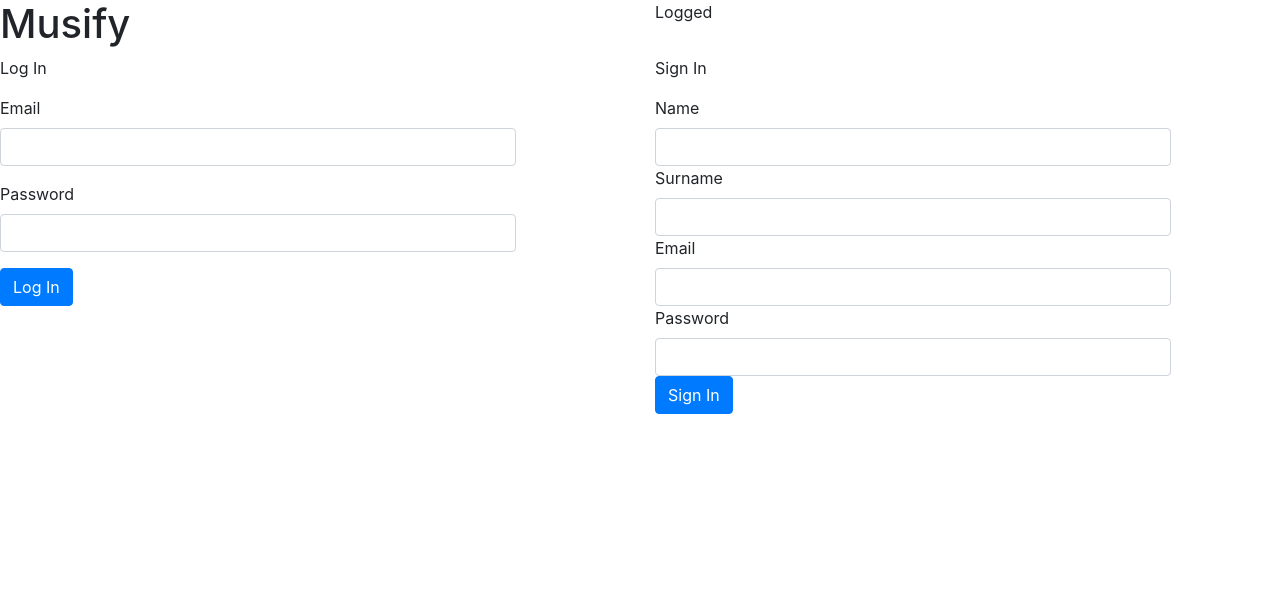
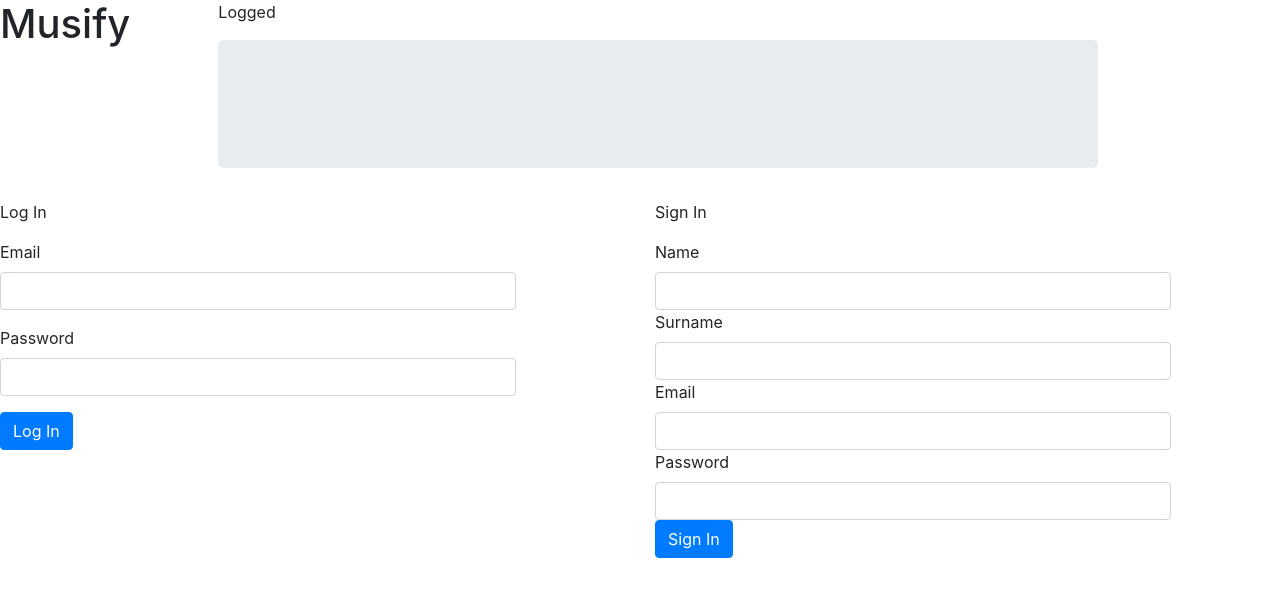
Before and after one commit to ervitis/mean2-client, an Angular app: page / in a window 1280 px wide. Shown: the top 596 px of the page. Built offline with nearby package versions, Linux system fonts and the light colour scheme.

Commit message:
feat: home component

```diff
--- a/src/app/app.component.html
+++ b/src/app/app.component.html
@@ -1,5 +1,5 @@
 <div class="row">
-  <div class="navigation col col-xs-2">
+  <div class="navigation col-lg-2">
     <h1>{{title}}</h1>
     <div *ngIf="identity">
       <nav id="navigation">
@@ -25,9 +25,13 @@
 
   <div class="clearfix"></div>
 
-  <div [class.hidden]="!identity" class="central col col-xs-10">
+  <div [class.hidden]="!identity" class="central col-lg-10">
     <p>Logged</p>
-    <router-outlet></router-outlet>
+    <div class="row">
+      <div class="col-md-10">
+        <router-outlet></router-outlet>
+      </div>
+    </div>
   </div>
 </div>
 
--- a/src/app/app.module.ts
+++ b/src/app/app.module.ts
@@ -7,12 +7,14 @@ import { AppComponent } from './app.component';
 import {UserEditComponent} from './components/user-edit.component';
 import {ArtistListComponent} from './components/artist-list.component';
 import {appRoutingProviders, routing} from './app.routing';
+import {HomeComponent} from './components/home.component';
 
 @NgModule({
   declarations: [
     AppComponent,
     UserEditComponent,
-    ArtistListComponent
+    ArtistListComponent,
+    HomeComponent
   ],
   imports: [
     BrowserModule,
--- /dev/null
+++ b/src/app/components/home.component.ts
@@ -0,0 +1,22 @@
+import {Component, OnInit} from '@angular/core';
+import {Router, ActivatedRoute, Params} from '@angular/router';
+
+@Component({
+    selector: 'home',
+    templateUrl: '../views/home.component.html'
+})
+
+export class HomeComponent implements OnInit {
+    public titulo: string;
+
+    ngOnInit() {
+
+    }
+
+    constructor(
+        private route: ActivatedRoute,
+        private router: Router
+    ) {
+        this.titulo = 'Home';
+    }
+}
--- /dev/null
+++ b/src/app/views/home.component.html
@@ -0,0 +1,3 @@
+<div class="jumbotron">
+
+</div>
```
Also changed, not shown: src/app/app.routing.ts (+4 -3 lines).
